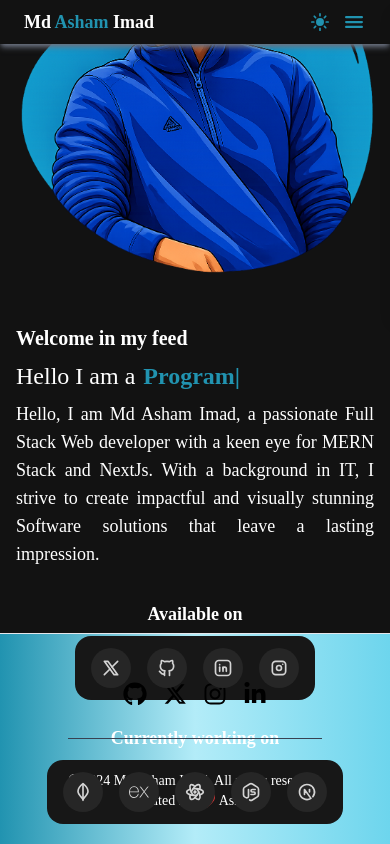
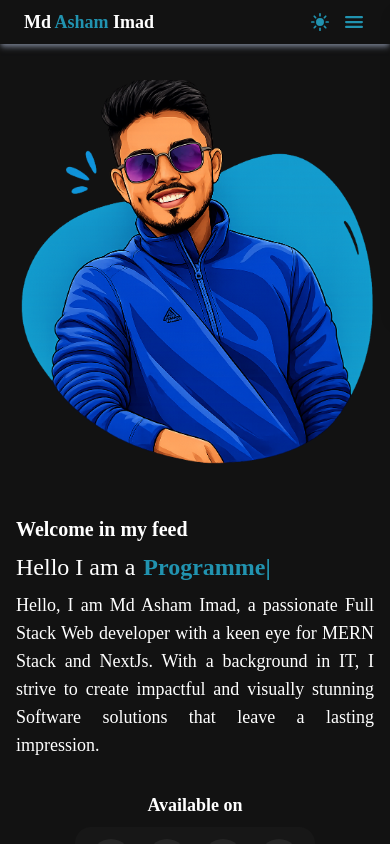
Before and after one commit to Asham0711/portfolio-2.0, a Next.js app: page / in a window 390 px wide. Shown: the top 844 px of the page. Built offline with nearby package versions, Linux system fonts and the light colour scheme.

Commit message:
feat: update home page for mobile

```diff
--- a/src/components/Home.tsx
+++ b/src/components/Home.tsx
@@ -88,12 +88,12 @@ const Home = () => {
   ];
   return (
     <>
-      <div className="max-w-screen-2xl min-h-[75vh] container mx-auto px-4 md:px-20 md:my-28">
+      <div className="max-w-screen-2xl md:min-h-screen container mx-auto px-4 md:px-20 md:my-28 md:mb-0 mb-6">
         <Spotlight
           className="left-0 md:left-60 md:top-56 top-0 hidden md:block"
           fill="#2193b0"
         />
-        <div className="flex flex-col md:flex-row justify-center items-center h-[75vh]">
+        <div className="flex flex-col md:flex-row justify-center items-center md:h-[75vh]">
           {/* Left Side  */}
           <div className="md:w-[65%] mt-12 md:mt-24 space-y-2 order-2 md:order-1">
             <span className="text-xl font-bold">Welcome in my feed</span>
```
